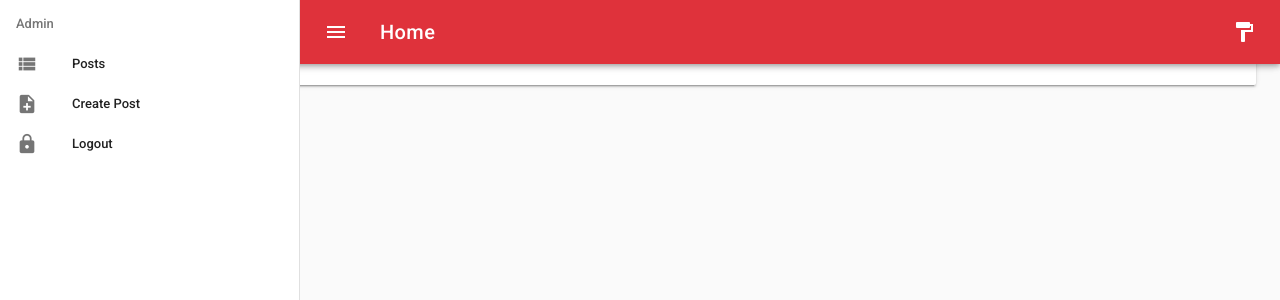
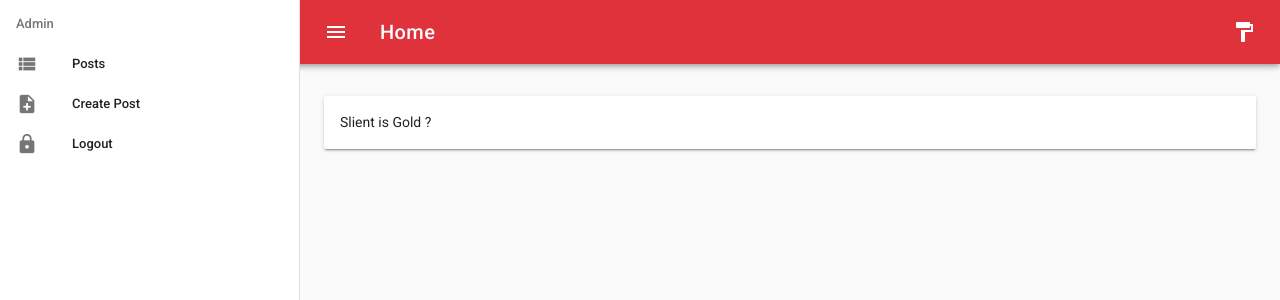
Before and after one commit to WadOps/CI-CD-BO, a Vue app: page / in a window 1280 px wide. Shown: the top 300 px of the page. Built offline with nearby package versions, Linux system fonts and the light colour scheme.

Commit message:
fixed the displaying issues

```diff
--- a/src/components/Main.vue
+++ b/src/components/Main.vue
@@ -71,7 +71,7 @@
         </v-list>
       </v-menu>
     </v-toolbar>
-    <main>
+    <v-content>
       <v-container class="pa-4" fluid="fluid">
         <v-alert v-bind="message" v-model="message.body" dismissible="dismissible">{{message.body}}</v-alert>
         <div class="py-2">
@@ -80,7 +80,7 @@
           </v-slide-y-transition>
         </div>
       </v-container>
-    </main>
+    </v-content>
   </v-app>
 </template>
 
```
